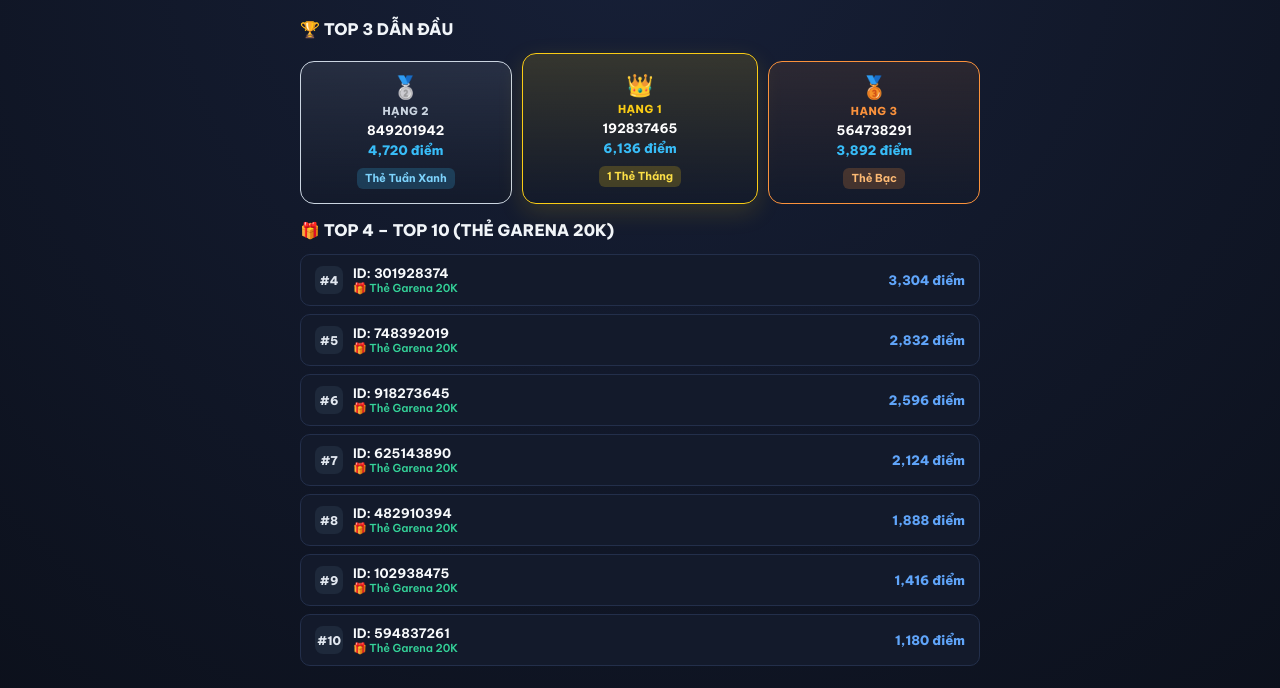
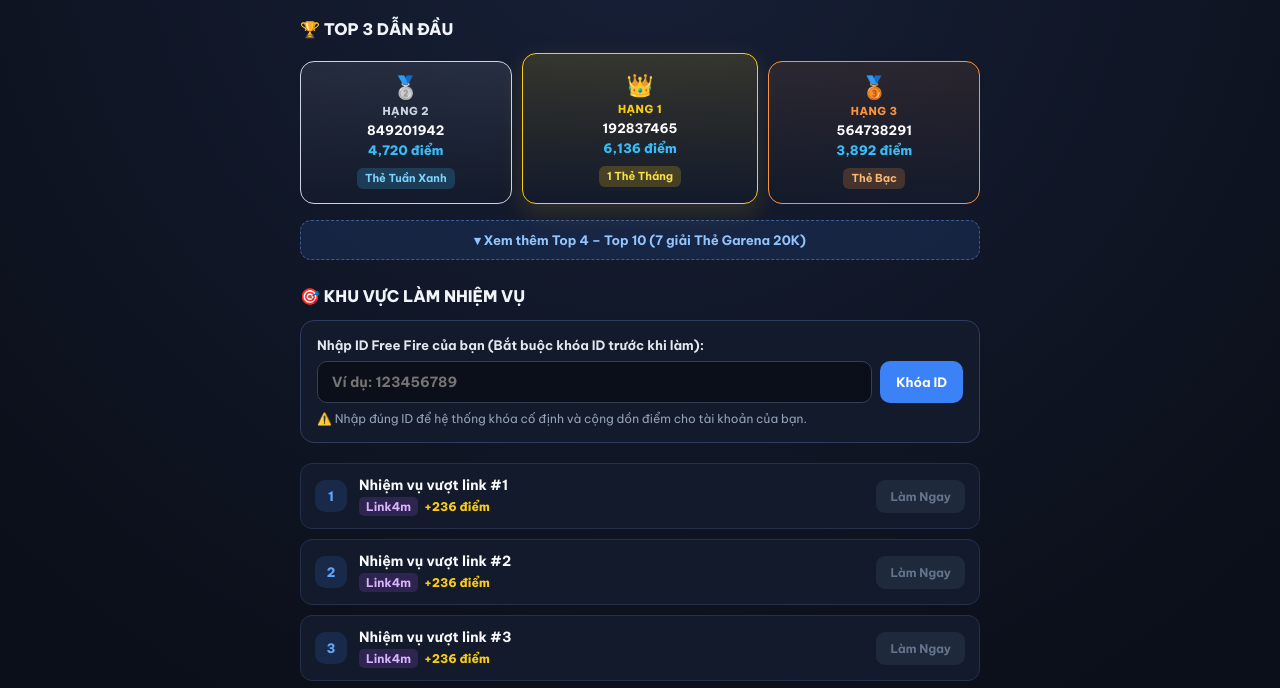
Before and after one commit to bufflikeff/bufflike-key, a plain HTML site: page index.html in a window 1280 px wide. Shown: the part 104-792 px from the top of the page. Drawn offline with Linux system fonts and the light colour scheme.

Commit message:
Update index.html

```diff
--- a/index.html
+++ b/index.html
@@ -18,8 +18,6 @@
       --bronze: #fb923c;
       --primary: #3b82f6;
       --primary-hover: #2563eb;
-      --green: #10b981;
-      --purple: #a855f7;
     }
 
     * {
@@ -100,7 +98,6 @@
       padding: 14px 8px;
       text-align: center;
       position: relative;
-      transition: transform 0.2s;
     }
 
     .podium-card.top-1 {
@@ -166,12 +163,20 @@
     .top-2 .reward-pill { background: rgba(56, 189, 248, 0.2); color: #7dd3fc; }
     .top-3 .reward-pill { background: rgba(251, 146, 60, 0.2); color: #fdba74; }
 
-    /* ================= TOP 4 - 10 LIST ================= */
+    /* ================= TOP 4 - 10 COLLAPSIBLE ================= */
+    .rank-section {
+      margin-bottom: 26px;
+    }
+
     .rank-list {
-      display: flex;
+      display: none;
       flex-direction: column;
       gap: 8px;
-      margin-bottom: 28px;
+      margin-bottom: 10px;
+    }
+
+    .rank-list.expanded {
+      display: flex;
     }
 
     .rank-row {
@@ -206,10 +211,6 @@
       flex-shrink: 0;
     }
 
-    .rank-info {
-      min-width: 0;
-    }
-
     .rank-uid {
       font-size: 13px;
       font-weight: 700;
@@ -227,6 +228,24 @@
       font-weight: 800;
       color: #60a5fa;
       white-space: nowrap;
+    }
+
+    .btn-toggle-rank {
+      width: 100%;
+      background: rgba(59, 130, 246, 0.12);
+      color: #93c5fd;
+      border: 1px dashed rgba(96, 165, 250, 0.45);
+      border-radius: 11px;
+      padding: 11px 14px;
+      font-size: 13px;
+      font-weight: 700;
+      cursor: pointer;
+      transition: background 0.2s, color 0.2s;
+    }
+
+    .btn-toggle-rank:hover {
+      background: rgba(59, 130, 246, 0.22);
+      color: #fff;
     }
 
     /* ================= ID LOCK BOX ================= */
@@ -448,12 +467,13 @@
       </div>
     </div>
 
-    <!-- 7 GIẢI TIẾP THEO (TOP 4 - TOP 10) NẰM NGANG TỪ TRÊN XUỐNG -->
-    <div class="section-title">
-      <span>🎁 TOP 4 – TOP 10 (THẺ GARENA 20K)</span>
+    <!-- TOP 4 - 10 THU GỌN VỚI NÚT XEM THÊM -->
+    <div class="rank-section">
+      <div class="rank-list" id="rankList"></div>
+      <button class="btn-toggle-rank" id="toggleRankBtn" onclick="toggleRankList()">
+        ▾ Xem thêm Top 4 – Top 10 (7 giải Thẻ Garena 20K)
+      </button>
     </div>
-
-    <div class="rank-list" id="rankList"></div>
 
     <!-- Ô NHẬP & KHÓA ID BẮT BUỘC -->
     <div class="section-title">
@@ -482,7 +502,6 @@
   </div>
 
   <script>
-    // Dữ liệu mẫu Top 4 - Top 10 (sau này nối API Google Apps Script sẽ tự đổ vào đây)
     const top4To10Data = [
       { rank: 4, uid: '301928374', points: 3304 },
       { rank: 5, uid: '748392019', points: 2832 },
@@ -493,7 +512,6 @@
       { rank: 10, uid: '594837261', points: 1180 }
     ];
 
-    // Danh sách 10 mục nhiệm vụ (Link4m = 236 điểm, Link2m = 36 điểm)
     const missions = [
       { id: 1, name: 'Nhiệm vụ vượt link #1', type: '4m', label: 'Link4m', points: 236 },
       { id: 2, name: 'Nhiệm vụ vượt link #2', type: '4m', label: 'Link4m', points: 236 },
@@ -508,15 +526,15 @@
     ];
 
     const STORAGE_KEY = 'locked_ff_uid';
+    let isRankExpanded = false;
 
-    // Render Top 4 -> 10
     function renderRankList() {
       const container = document.getElementById('rankList');
       container.innerHTML = top4To10Data.map(item => `
         <div class="rank-row">
           <div class="rank-left">
             <div class="rank-badge">#${item.rank}</div>
-            <div class="rank-info">
+            <div>
               <div class="rank-uid">ID: ${item.uid}</div>
               <div class="rank-reward-tag">🎁 Thẻ Garena 20K</div>
             </div>
@@ -526,7 +544,20 @@
       `).join('');
     }
 
-    // Render 10 mục nhiệm vụ
+    function toggleRankList() {
+      isRankExpanded = !isRankExpanded;
+      const listEl = document.getElementById('rankList');
+      const btnEl = document.getElementById('toggleRankBtn');
+
+      if (isRankExpanded) {
+        listEl.classList.add('expanded');
+        btnEl.textContent = '▴ Thu gọn Top 4 – Top 10';
+      } else {
+        listEl.classList.remove('expanded');
+        btnEl.textContent = '▾ Xem thêm Top 4 – Top 10 (7 giải Thẻ Garena 20K)';
+      }
+    }
+
     function renderMissions() {
       const savedUid = localStorage.getItem(STORAGE_KEY);
       const container = document.getElementById('missionList');
@@ -553,7 +584,6 @@
       `).join('');
     }
 
-    // Kiểm tra trạng thái khóa ID khi tải trang
     function initIDLock() {
       const savedUid = localStorage.getItem(STORAGE_KEY);
       const input = document.getElementById('uidInput');
@@ -570,7 +600,6 @@
       }
     }
 
-    // Xử lý khóa ID bắt buộc
     function lockUserID() {
       const input = document.getElementById('uidInput');
       const uid = input.value.trim();
@@ -592,7 +621,6 @@
       renderMissions();
     }
 
-    // Bắt đầu làm 1 trong 10 nhiệm vụ
     function startMission(missionId, type, points) {
       const savedUid = localStorage.getItem(STORAGE_KEY);
       if (!savedUid) {
@@ -601,7 +629,6 @@
         return;
       }
 
-      // Giai đoạn tiếp theo: gọi API Google Apps Script để lấy link rút gọn thật theo UID + missionId
       alert(`Đang tạo nhiệm vụ #${missionId} (${type === '4m' ? 'Link4m' : 'Link2m'} +${points} điểm) cho ID: ${savedUid}`);
     }
 
```
